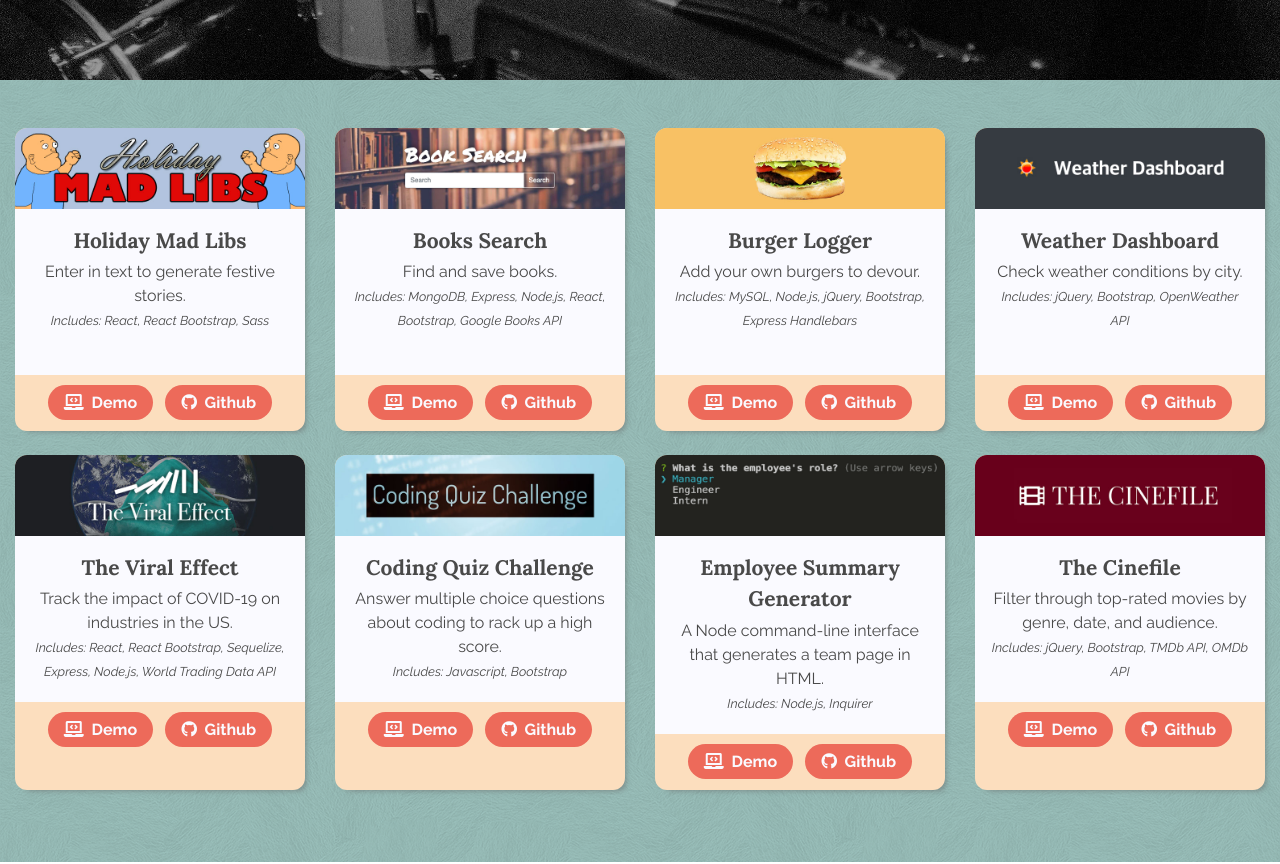
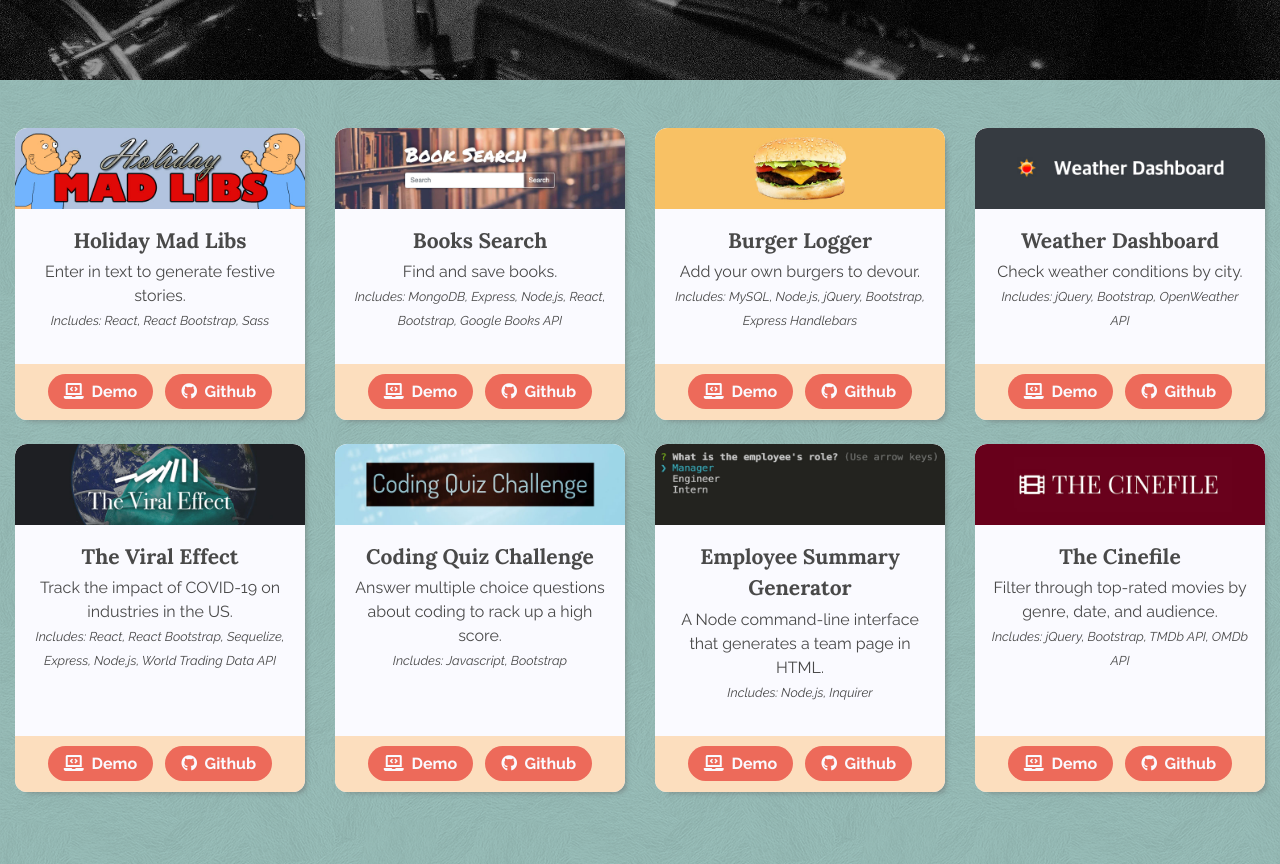
Before and after one commit to franklintendo/portfolio-page-2020, a React (Create React App) app: page / in a window 1280 px wide. Shown: the part 720-1584 px from the top of the page. Built offline with nearby package versions, Linux system fonts and the light colour scheme.

Commit message:
project buttons same height on all viewports

```diff
--- a/src/components/Home/Project.js
+++ b/src/components/Home/Project.js
@@ -4,7 +4,7 @@ import { Col } from "react-bootstrap";
 const renderProjects = (items) => {
     return items.map(item =>
         <Col md={6} lg={4} xl={3} className="mb-4">
-                <div className="h-100 projects--card px-0 pt-0 pb-3 text-center" style={{}}>
+                <div className="h-100 projects--card px-0 pt-0 text-center" style={{}}>
                 <div className="projects--img-container">
                 <img src={item.image} alt="Mad Libs" className="w-100"/>
                 </div>
@@ -13,11 +13,11 @@ const renderProjects = (items) => {
                     <br/>
                 <small>{item.deets.small}</small>
                 </p>
-
-                <a className="projects--link px-3 py-2" href={item.demo} rel="noopener noreferrer" target="_blank"><i class="fas fa-laptop-code"></i>&nbsp;&nbsp;Demo</a>
-                &nbsp;&nbsp;&nbsp;
-                <a className="projects--link px-3 py-2" href={item.github} rel="noopener noreferrer" target="_blank"><i class="fab fa-github"></i>&nbsp;&nbsp;Github</a>
-
+                    <div className="projects--links-container py-3 w-100">
+                        <a className="projects--link px-3 py-2" href={item.demo} rel="noopener noreferrer" target="_blank"><i class="fas fa-laptop-code"></i>&nbsp;&nbsp;Demo</a>
+                        &nbsp;&nbsp;&nbsp;
+                        <a className="projects--link px-3 py-2" href={item.github} rel="noopener noreferrer" target="_blank"><i class="fab fa-github"></i>&nbsp;&nbsp;Github</a>
+                    </div>
                 </div>
         </Col>
     );
--- a/src/components/Home/Projects.js
+++ b/src/components/Home/Projects.js
@@ -13,7 +13,7 @@ class Projects extends Component {
         return(
 
             <Container fluid className="py-5 projects--container" style={{}}>
-                <Row>
+                <Row className="justify-content-center">
                     <Project projects={this.state.projects} />
                 </Row>
             </Container>
--- a/src/sass/Home.sass
+++ b/src/sass/Home.sass
@@ -44,9 +44,12 @@ html, body, #root
         background-image: url('./img/subtle_white_feathers_@2X.png');
         background-size: 500px 333px;
     &--card
-        background-color: $light;
+        background-color: $white;
         border-radius: 0.75rem;
+        overflow: hidden;
+        position: relative;
         color: $dark;
+        padding-bottom: 56px;
         -webkit-box-shadow: 5px 5px 5px -4px rgba(102,102,102,0.5);
         -moz-box-shadow: 5px 5px 5px -4px rgba(102,102,102,0.5);
         box-shadow: 5px 5px 5px -4px rgba(102,102,102,0.5);
@@ -54,6 +57,10 @@ html, body, #root
         overflow: hidden;
         border-top-left-radius: 0.75rem;
         border-top-right-radius: 0.75rem;
+    &--links-container
+        background-color: $light;
+        position: absolute;
+        bottom: 0;
     &--link
         background-color: $red;
         color: $white;
@@ -83,13 +90,3 @@ html, body, #root
             font-size: 3.5rem;
         &-desc
             font-size: 1.5rem;
-
-@include media-breakpoint-only(lg)
-    .projects
-        &--deets
-            min-height: 95px;
-
-@include media-breakpoint-only(xl)
-    .projects
-        &--deets
-            min-height: 115px;
```
